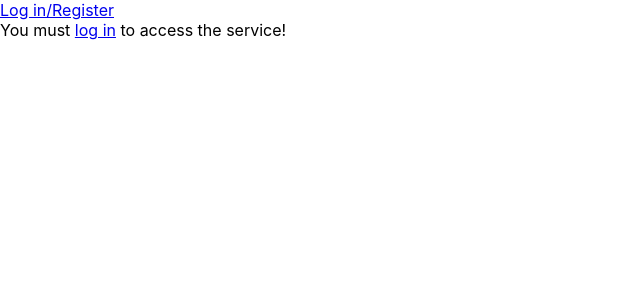
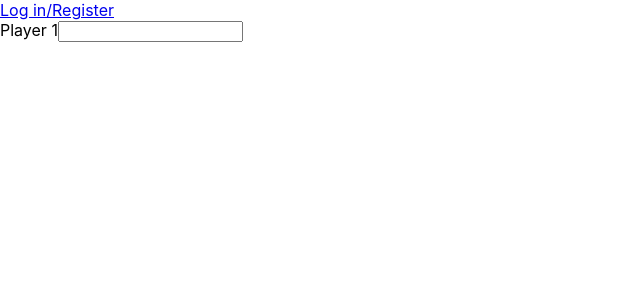
Before and after one commit to kimsappi/rating-service, a React (Create React App) app in the folder client/: page /new in a window 1280 px wide. Shown: the top 300 px of the page, without its empty margins (0-640 px from the left). Built offline with nearby package versions, Linux system fonts and the light colour scheme.

Commit message:
Starting on match adding

```diff
--- a/client/src/App.js
+++ b/client/src/App.js
@@ -5,6 +5,7 @@ import './App.css';
 import Header from './views/Header/Header';
 import Index from './views/Index/Index';
 import Auth from './views/Auth';
+import AddResult from './views/AddResult';
 
 import { checkUserLoginOnLoad } from './reducers/user';
 import { useDispatch } from 'react-redux';
@@ -21,6 +22,7 @@ const App = () => {
       <Header />
       <Switch>
         <Route path='/auth' component={Auth} />
+        <Route path='/new' component={AddResult} />
         <Route path='/' component={Index} />
       </Switch>
     </>
--- /dev/null
+++ b/client/src/views/AddResult.js
@@ -0,0 +1,49 @@
+import React, { useState, useEffect } from 'react';
+import { useSelector, useDispatch } from 'react-redux';
+
+import { fetchUsers } from '../reducers/allUsers';
+
+const PlayerInput = ({player, setPlayer, label, name, users}) => {
+  console.log(users)
+  const changeValue = event => {
+    setPlayer(event.target.value);
+    console.log(users.filter(user => user.username.includes(player)));
+  };
+
+  return (
+    <>
+      <label htmlFor={name}>{label}</label>
+      <input type='text' value={player} onChange={changeValue} />
+    </>
+  );
+};
+
+const AddResult = () => {
+  const dispatch = useDispatch();
+
+  const user = useSelector(state => state.user);
+  const users = useSelector(state => state.allUsers);
+
+  const [player1, setPlayer1] = useState('');
+  const [player2, setPlayer2] = useState('');
+  const [score1, setScore1] = useState(0);
+  const [score2, setScore2] = useState(0);
+
+  useEffect(() => {
+    if (user) {
+      setPlayer1(user.username);
+      dispatch(fetchUsers(user.token));
+    }
+  }, [user, dispatch]);
+
+  return (
+    <form>
+      <PlayerInput
+        player={player1} setPlayer={setPlayer1}
+        label='Player 1' name='player1' users={users}
+      />
+    </form>
+  );
+};
+
+export default AddResult;
--- a/client/src/views/Header/Header.js
+++ b/client/src/views/Header/Header.js
@@ -15,6 +15,7 @@ const LoggedIn = ({ user }) => {
     <>
       <div>Logged in as {user.username}</div>
       <button onClick={logOutButton}>Log out</button>
+      <Link to='/new'>Submit new result</Link>
     </>
   );
 };
```
Also changed, not shown: 2 other files (tests, documents, lock files or other folders).
